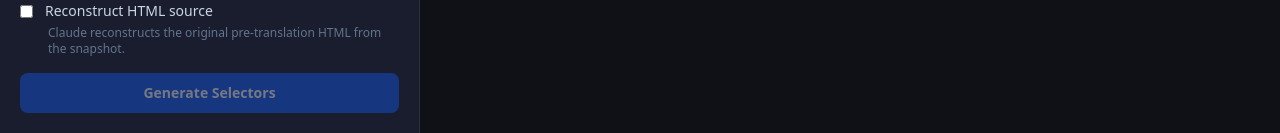
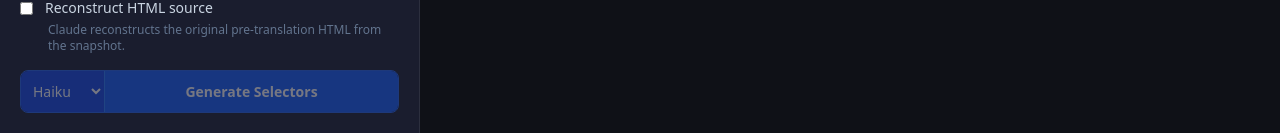
Before and after one commit to probinson-tools/pe-fetanalyzer, a Next.js app: page / in a window 1280 px wide. Shown: the part 667-800 px from the top of the page. Built offline with nearby package versions, Linux system fonts and the light colour scheme.

Commit message:
feat: model selector dropdown (Haiku default, Sonnet option)

```diff
--- a/app/api/generate/route.ts
+++ b/app/api/generate/route.ts
@@ -67,11 +67,13 @@ The summary should be 1–2 sentences: how many groups were produced, whether au
 export async function POST(req: NextRequest) {
   try {
     const body = await req.json();
-    const { jsonInput, targetTexts, reconstructHtml } = body as {
+    const { jsonInput, targetTexts, reconstructHtml, model } = body as {
       jsonInput: string;
       targetTexts?: string[];
       reconstructHtml?: boolean;
+      model?: string;
     };
+    const selectedModel = model === "claude-sonnet-4-6" ? "claude-sonnet-4-6" : "claude-haiku-4-5";
 
     if (!jsonInput || typeof jsonInput !== "string") {
       return NextResponse.json({ error: "jsonInput is required" }, { status: 400 });
@@ -101,7 +103,7 @@ export async function POST(req: NextRequest) {
     ].join("");
 
     const message = await client.messages.create({
-      model: "claude-sonnet-4-6",
+      model: selectedModel,
       max_tokens: 8192,
       system: SYSTEM_PROMPT,
       messages: [{ role: "user", content: userMessage }],
--- a/components/InputPanel.tsx
+++ b/components/InputPanel.tsx
@@ -1,7 +1,7 @@
 "use client";
 
 import { useState } from "react";
-import type { AnalysisState } from "@/lib/types";
+import type { AnalysisState, ModelChoice } from "@/lib/types";
 
 interface InputPanelProps {
   onResult: (state: AnalysisState) => void;
@@ -11,6 +11,7 @@ export default function InputPanel({ onResult }: InputPanelProps) {
   const [jsonInput, setJsonInput] = useState("");
   const [targetTexts, setTargetTexts] = useState<string[]>([""]);
   const [reconstructHtml, setReconstructHtml] = useState(false);
+  const [model, setModel] = useState<ModelChoice>("claude-haiku-4-5");
   const [jsonError, setJsonError] = useState<string | null>(null);
   const [loading, setLoading] = useState(false);
 
@@ -63,6 +64,7 @@ export default function InputPanel({ onResult }: InputPanelProps) {
           jsonInput,
           targetTexts: cleanedTargets.length > 0 ? cleanedTargets : undefined,
           reconstructHtml: reconstructHtml || undefined,
+          model,
         }),
       });
 
@@ -175,11 +177,21 @@ export default function InputPanel({ onResult }: InputPanelProps) {
           </p>
         </div>
 
-        {/* Submit */}
+        {/* Submit — split control: model picker + button */}
+        <div className={["flex w-full rounded-lg overflow-hidden border transition-opacity", !canSubmit ? "opacity-40" : "opacity-100"].join(" ")} style={{borderColor: "#2563eb"}}>
+          <select
+            value={model}
+            onChange={(e) => setModel(e.target.value as ModelChoice)}
+            disabled={loading}
+            className="bg-blue-700 text-white text-sm px-2 py-2.5 border-r border-blue-500 focus:outline-none cursor-pointer disabled:cursor-not-allowed"
+          >
+            <option value="claude-haiku-4-5">Haiku</option>
+            <option value="claude-sonnet-4-6">Sonnet</option>
+          </select>
           <button
             type="submit"
             disabled={!canSubmit}
-          className="w-full rounded-lg py-2.5 px-4 text-sm font-semibold bg-blue-600 text-white hover:bg-blue-500 disabled:opacity-40 disabled:cursor-not-allowed transition-colors flex items-center justify-center gap-2"
+            className="flex-1 py-2.5 px-4 text-sm font-semibold bg-blue-600 text-white hover:bg-blue-500 disabled:cursor-not-allowed transition-colors flex items-center justify-center gap-2"
           >
             {loading ? (
               <>
@@ -193,6 +205,7 @@ export default function InputPanel({ onResult }: InputPanelProps) {
               "Generate Selectors"
             )}
           </button>
+        </div>
       </form>
     </div>
   );
--- a/lib/types.ts
+++ b/lib/types.ts
@@ -1,7 +1,10 @@
+export type ModelChoice = "claude-haiku-4-5" | "claude-sonnet-4-6";
+
 export interface GenerateRequest {
   jsonInput: string;
   targetTexts?: string[];
   reconstructHtml?: boolean;
+  model?: ModelChoice;
 }
 
 export interface SelectorResult {
```
Lines whose indentation alone changed are shown as unchanged.
